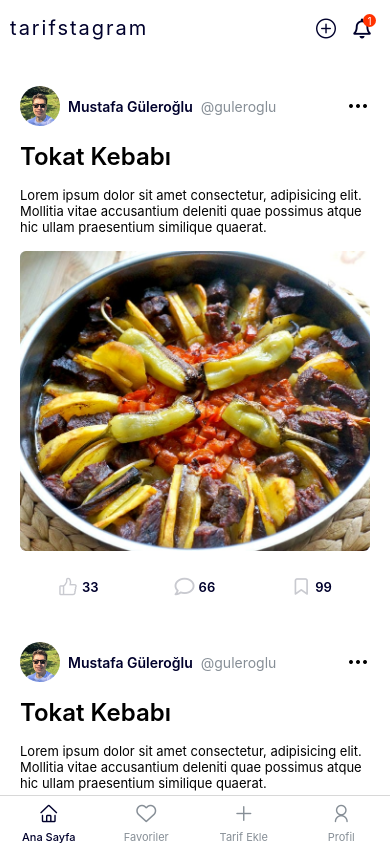
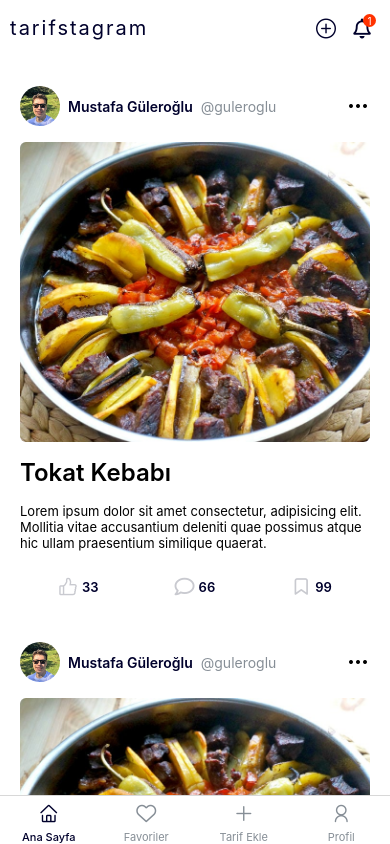
Before and after one commit to guleroglu/tarifstagram, a React Native app: screen /AddResult in a window 390 px wide. Built offline with nearby package versions, Linux system fonts and the light colour scheme.

Commit message:
updated RecipeCardContent.jsx

```diff
--- a/src/components/home/recipeCard/RecipeCardContent.jsx
+++ b/src/components/home/recipeCard/RecipeCardContent.jsx
@@ -4,20 +4,20 @@ import React from "react";
 export default function RecipeCardContent() {
   return (
     <View className="mb-6">
-      <View className="mb-4 gap-4">
-        <Text className="text-[24px] font-semibold">Tokat Kebabı</Text>
+      <View>
+        <Image
+          className="w-full h-[300px] object-cover rounded-md"
+          source={require("../../../../assets/tokat-kebabi-tarifi.jpg")}
+        />
+      </View>
+      <View className="mt-4">
+        <Text className="text-[24px] font-semibold mb-4">Tokat Kebabı</Text>
         <Text className="text-[13px]">
           Lorem ipsum dolor sit amet consectetur, adipisicing elit. Mollitia
           vitae accusantium deleniti quae possimus atque hic ullam praesentium
           similique quaerat.
         </Text>
       </View>
-      <View>
-        <Image
-          className="w-full h-[300px] object-cover rounded-md"
-          source={require("../../../../assets/tokat-kebabi-tarifi.jpg")}
-        />
-      </View>
     </View>
   );
 }
```
